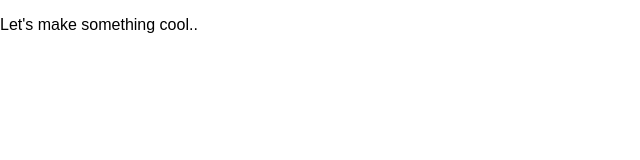
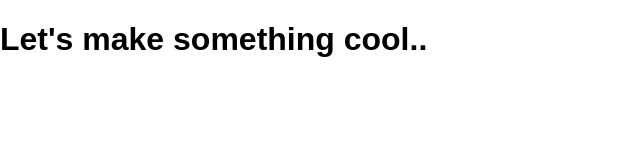
Before and after one commit to tommers-walker/threejs-lettering, a website: page index.html in a window 1280 px wide. Shown: the whole page, without its empty margins (0-640 px from the left). Drawn offline with nearby package versions, Linux system fonts and the light colour scheme.

Commit message:
test commit

```diff
--- a/index.html
+++ b/index.html
@@ -17,6 +17,6 @@
     <!-- endbuild -->
   </head>
   <body>
-    <p>Let's make something cool..</p>
+    <h1>Let's make something cool..</h1>
   </body>
 </html>
```
